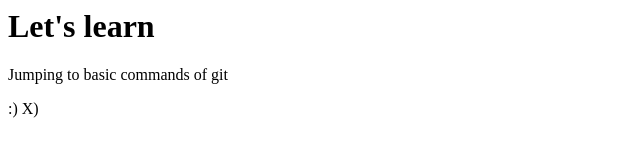
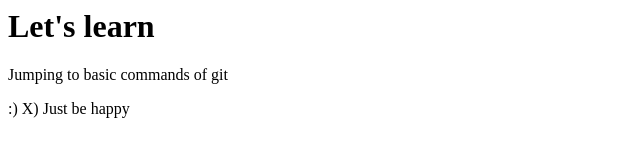
Before and after one commit to santy74096/practice_git, a plain HTML site: page index.html in a window 1280 px wide. Shown: the whole page, without its empty margins (0-640 px from the left). Drawn offline with Linux system fonts and the light colour scheme.

Commit message:
code changed

```diff
--- a/index.html
+++ b/index.html
@@ -2,5 +2,5 @@
 	<title>Git Learning</title>
 	<h1>Let's learn</h1>
 	<p>Jumping to basic commands of git</p>
-	<p>:) X) </P>
+	<p>:) X) Just be happy</P>
 </html>
```
